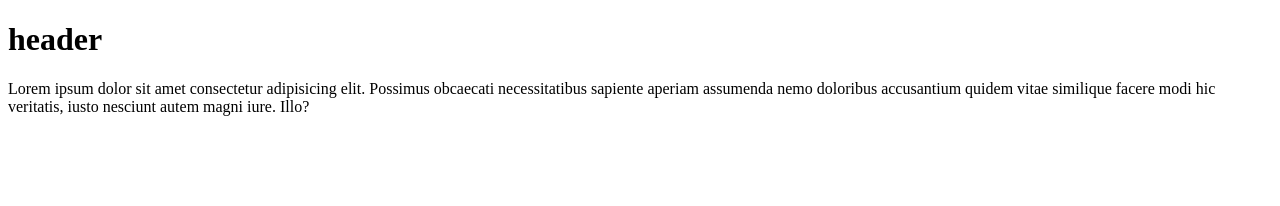
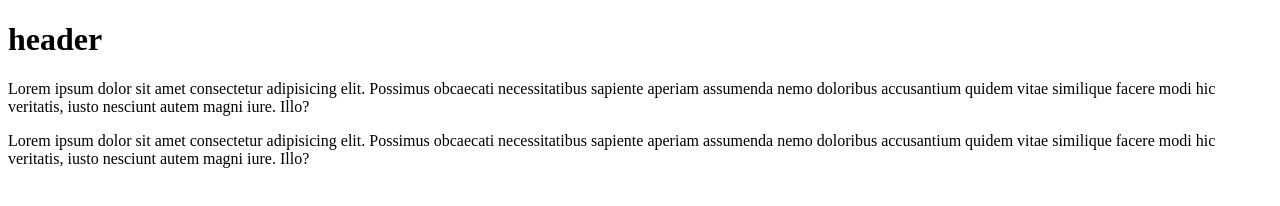
Before and after one commit to mohammad-reza99/git-toturial, a plain HTML site: page main.html in a window 1280 px wide. Drawn offline with Linux system fonts and the light colour scheme.

Commit message:
Add additional paragraph to main.html

```diff
--- a/main.html
+++ b/main.html
@@ -13,5 +13,12 @@
       accusantium quidem vitae similique facere modi hic veritatis, iusto
       nesciunt autem magni iure. Illo?
     </p>
+
+    <p>
+      Lorem ipsum dolor sit amet consectetur adipisicing elit. Possimus
+      obcaecati necessitatibus sapiente aperiam assumenda nemo doloribus
+      accusantium quidem vitae similique facere modi hic veritatis, iusto
+      nesciunt autem magni iure. Illo?
+    </p>
   </body>
 </html>
```
